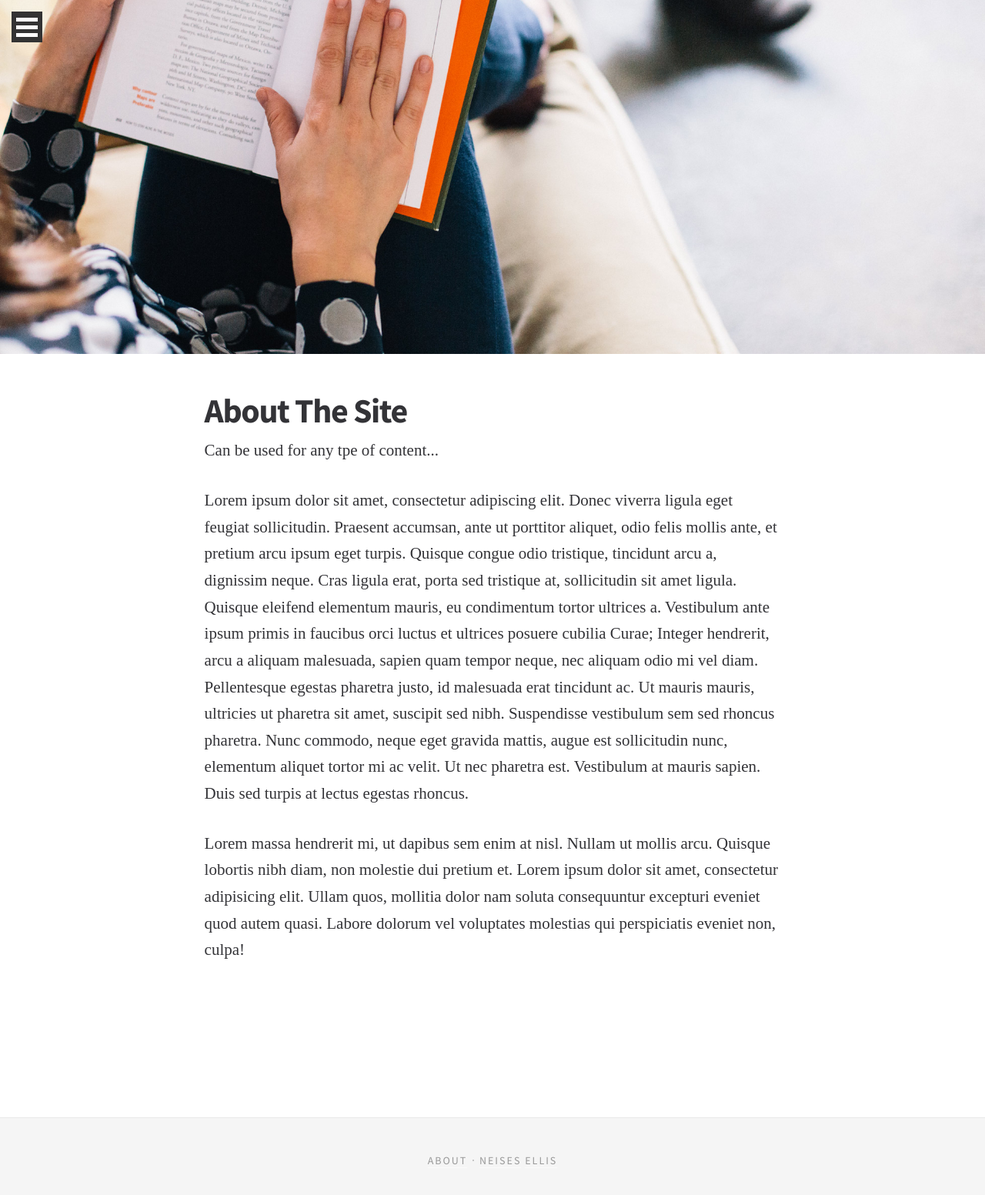
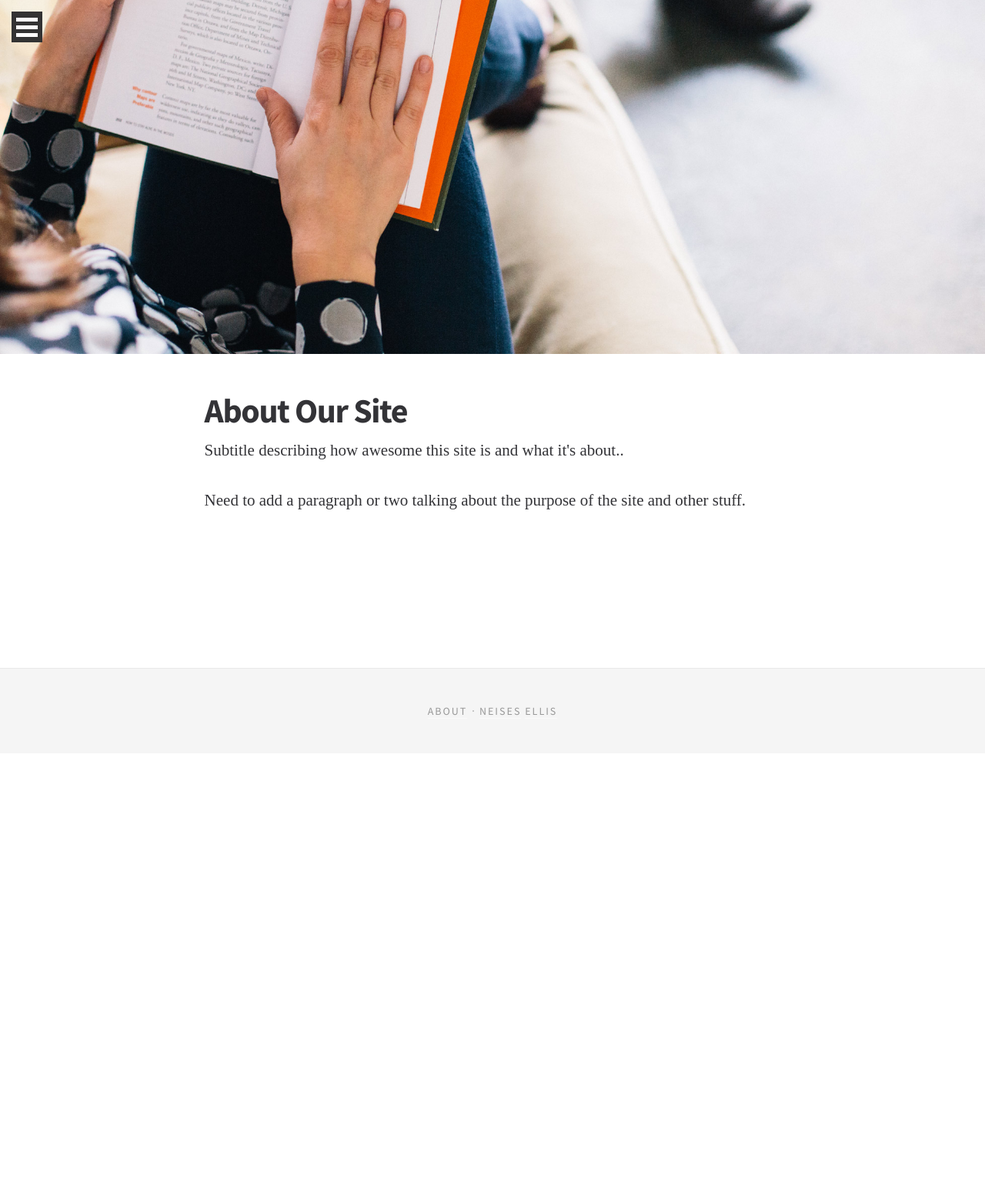
Before and after one commit to EJBlog/EJBlog.github.io, a Jekyll site: the page about.html, which Jekyll copies as it is, in a window 1280 px wide. Shown: the top 1553 px of the page at 77% size. Built offline with Jekyll 4.4.1, drawn with Linux system fonts in a browser that asks for light colours; nearby versions of some CDN libraries; some web fonts are replaced.

Commit message:
Update about.html

```diff
--- a/about.html
+++ b/about.html
@@ -59,15 +59,12 @@
                 <div class="col-xs-12 single-content">
 
 
-                    <h1>About The Site</h1>
+                    <h1>About Our Site</h1>
 
                     <!-- Need to change all the content to describe the purpose of the site. -Evan -->
-                    <p class="subtitle">Can be used for any tpe of content...</p>
+                    <p class="subtitle">Subtitle describing how awesome this site is and what it's about..</p>
 
-                    <p>Lorem ipsum dolor sit amet, consectetur adipiscing elit. Donec viverra ligula eget feugiat sollicitudin. Praesent accumsan, ante ut porttitor aliquet, odio felis mollis ante, et pretium arcu ipsum eget turpis. Quisque congue odio tristique, tincidunt arcu a, dignissim neque. Cras ligula erat, porta sed tristique at, sollicitudin sit amet ligula. Quisque eleifend elementum mauris, eu condimentum tortor ultrices a. Vestibulum ante ipsum primis in faucibus orci luctus et ultrices posuere cubilia Curae; Integer hendrerit, arcu a aliquam malesuada, sapien quam tempor neque, nec aliquam odio mi vel diam. Pellentesque egestas pharetra justo, id malesuada erat tincidunt ac. Ut mauris mauris, ultricies ut pharetra sit amet, suscipit sed nibh. Suspendisse vestibulum sem sed rhoncus pharetra. Nunc commodo, neque eget gravida mattis, augue est sollicitudin nunc, elementum aliquet tortor mi ac velit. Ut nec pharetra est. Vestibulum at mauris sapien. Duis sed turpis at lectus egestas rhoncus.</p>
-
-                    <p>Lorem massa hendrerit mi, ut dapibus sem enim at nisl. Nullam ut mollis arcu. Quisque lobortis nibh diam, non molestie dui pretium et. Lorem ipsum dolor sit amet, consectetur adipisicing elit. Ullam quos, mollitia dolor nam soluta consequuntur excepturi eveniet quod autem quasi. Labore dolorum vel voluptates molestias qui perspiciatis eveniet non, culpa!</p>
-
+                    <p>Need to add a paragraph or two talking about the purpose of the site and other stuff.</p>
 
                 </div><!-- main-content/col -->
             </div> <!--/row -->
```
